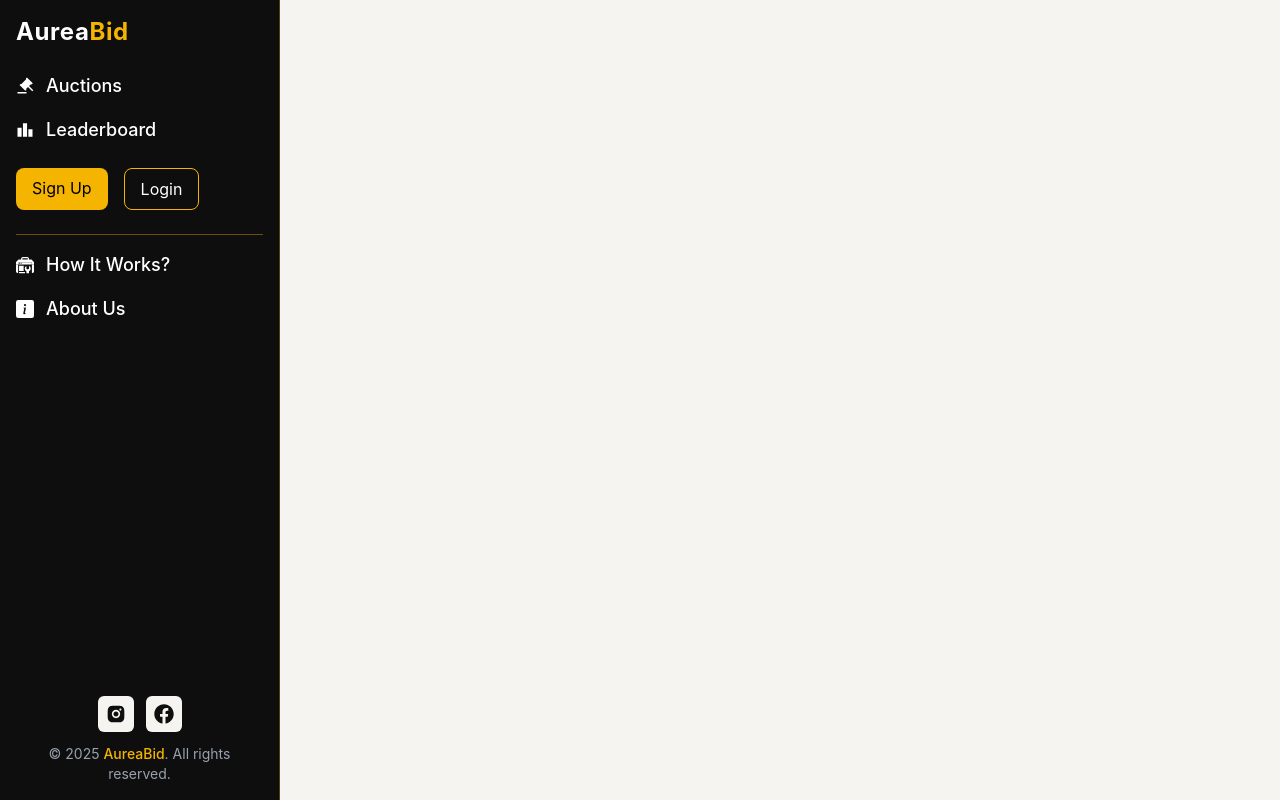
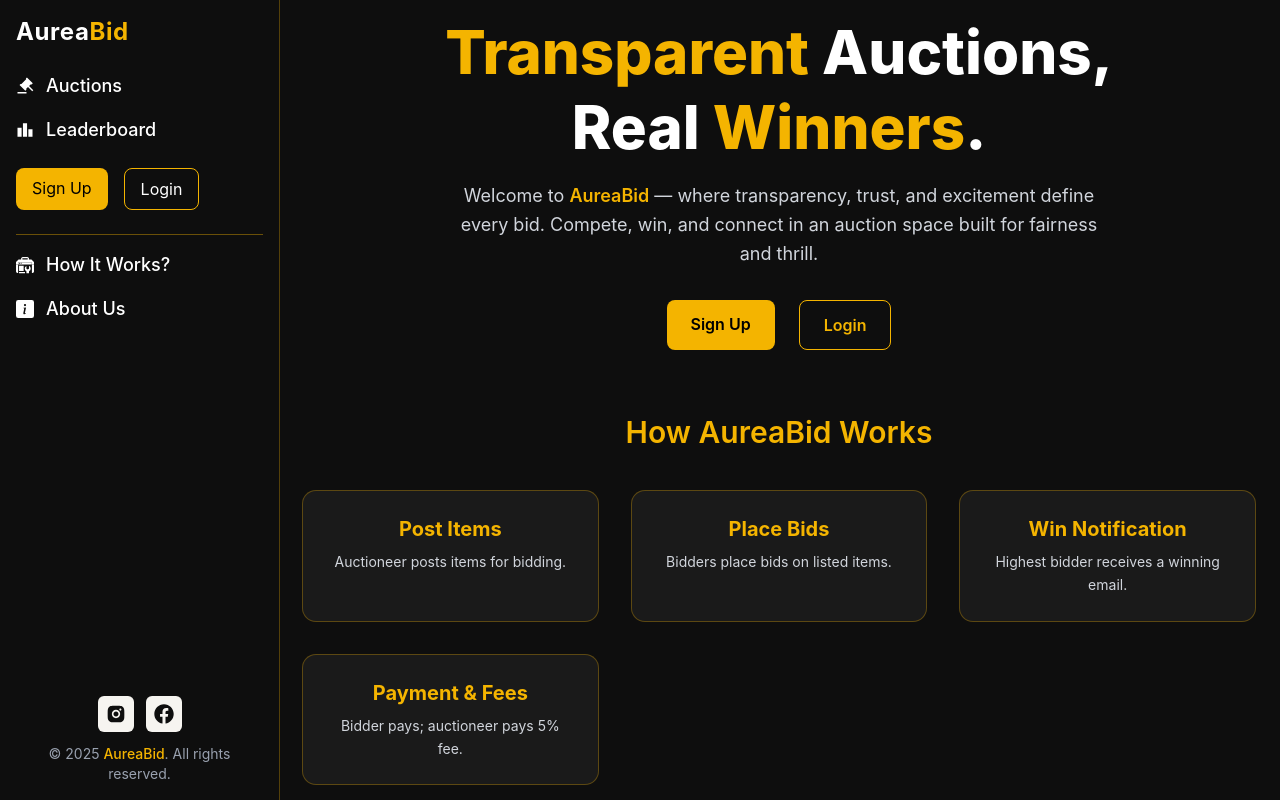
Before and after one commit to Purab-Negi/Aurea-Bid, a React (Vite) app in the folder Frontend/: page / in a window 1280 px wide. Built offline with nearby package versions, Linux system fonts and the light colour scheme; no server answers.

Commit message:
feat:home page layout

```diff
--- a/Frontend/src/constants/constant.js
+++ b/Frontend/src/constants/constant.js
@@ -72,3 +72,15 @@ export const values = [
       "We are committed to providing exceptional customer support and resources to help users navigate the auction process with ease.",
   },
 ];
+export const homePageConstant = [
+  { title: "Post Items", description: "Auctioneer posts items for bidding." },
+  { title: "Place Bids", description: "Bidders place bids on listed items." },
+  {
+    title: "Win Notification",
+    description: "Highest bidder receives a winning email.",
+  },
+  {
+    title: "Payment & Fees",
+    description: "Bidder pays; auctioneer pays 5% fee.",
+  },
+];
--- a/Frontend/src/pages/Home.jsx
+++ b/Frontend/src/pages/Home.jsx
@@ -1,7 +1,65 @@
 import React from "react";
+import { homePageConstant } from "@/constants/constant";
+import { useSelector } from "react-redux";
+import { Link } from "react-router-dom";
 
 const Home = () => {
-  return <div>Home</div>;
+  const { isAuthenticated } = useSelector((state) => state.user);
+
+  return (
+    <section className="bg-[#0E0E0E] text-white min-h-screen flex flex-col items-center justify-center px-6 lg:ml-[278px] transition-all duration-300">
+      <div className="text-center max-w-3xl mx-auto mb-16">
+        <h1 className="text-4xl sm:text-5xl md:text-6xl font-extrabold leading-tight mb-4">
+          <span className="text-[#F4B400]">Transparent</span> Auctions,
+          <br /> Real <span className="text-[#F4B400]">Winners</span>.
+        </h1>
+        <p className="text-gray-300 text-lg max-w-2xl mx-auto leading-relaxed">
+          Welcome to{" "}
+          <span className="text-[#F4B400] font-semibold">AureaBid</span> — where
+          transparency, trust, and excitement define every bid. Compete, win,
+          and connect in an auction space built for fairness and thrill.
+        </p>
+        {!isAuthenticated && (
+          <div className="flex justify-center gap-6 mt-8">
+            <Link
+              to="/sign-up"
+              className="bg-[#F4B400] text-black font-semibold px-6 py-3 rounded-md hover:bg-black hover:text-white transition-all duration-300"
+            >
+              Sign Up
+            </Link>
+            <Link
+              to="/login"
+              className="border border-[#F4B400] text-[#F4B400] font-semibold px-6 py-3 rounded-md hover:bg-[#F4B400] hover:text-black transition-all duration-300"
+            >
+              Login
+            </Link>
+          </div>
+        )}
+      </div>
+
+      <div className="max-w-6xl w-full text-center">
+        <h2 className="text-3xl font-semibold text-[#F4B400] mb-10">
+          How AureaBid Works
+        </h2>
+
+        <div className="grid gap-8 sm:grid-cols-2 lg:grid-cols-3">
+          {homePageConstant.map((element, index) => (
+            <div
+              key={index}
+              className="bg-[#1A1A1A] border border-[#F4B400]/30 p-6 rounded-xl hover:shadow-lg cursor-pointer hover:shadow-[#F4B400]/20 transition-all"
+            >
+              <h3 className="text-[#F4B400] text-xl font-bold mb-2">
+                {element.title}
+              </h3>
+              <p className="text-gray-300 text-sm leading-relaxed">
+                {element.description}
+              </p>
+            </div>
+          ))}
+        </div>
+      </div>
+    </section>
+  );
 };
 
 export default Home;
```
